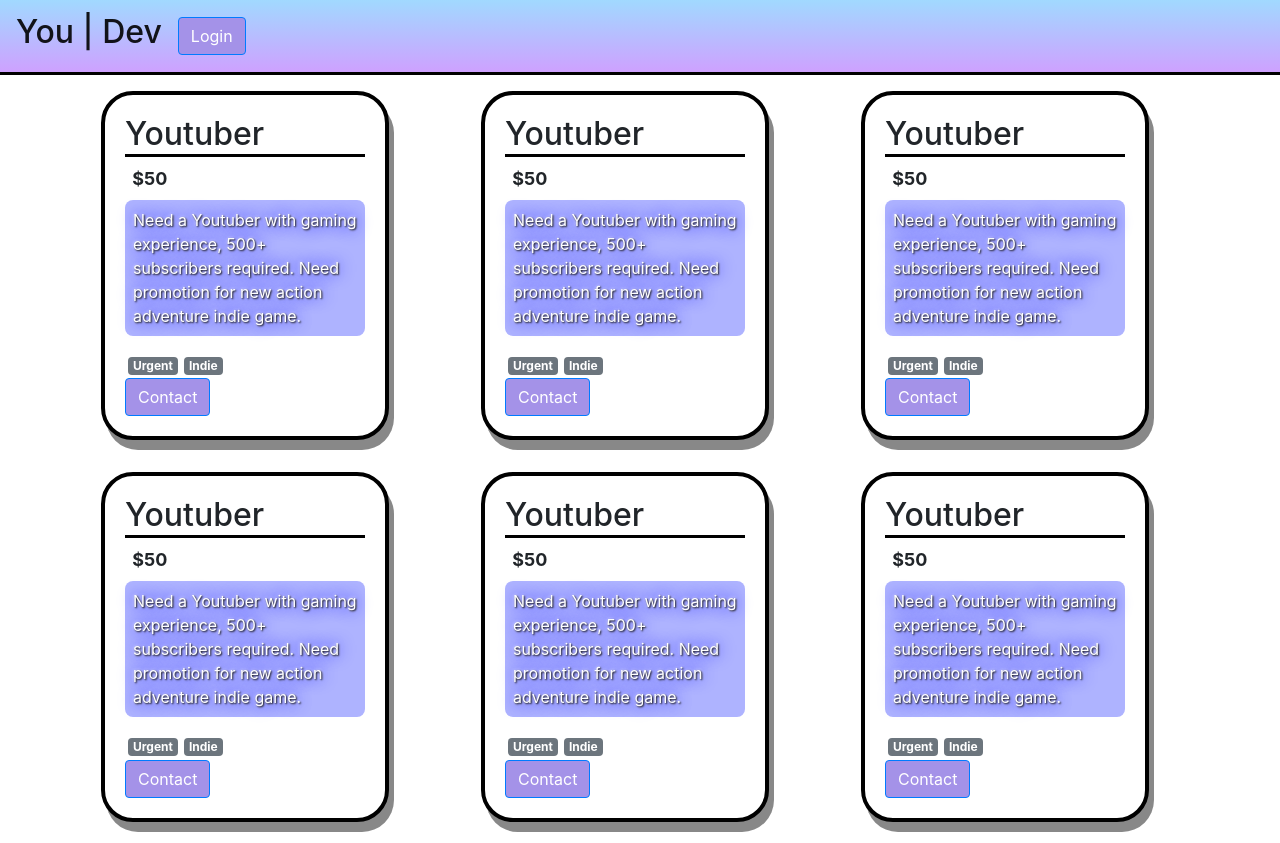
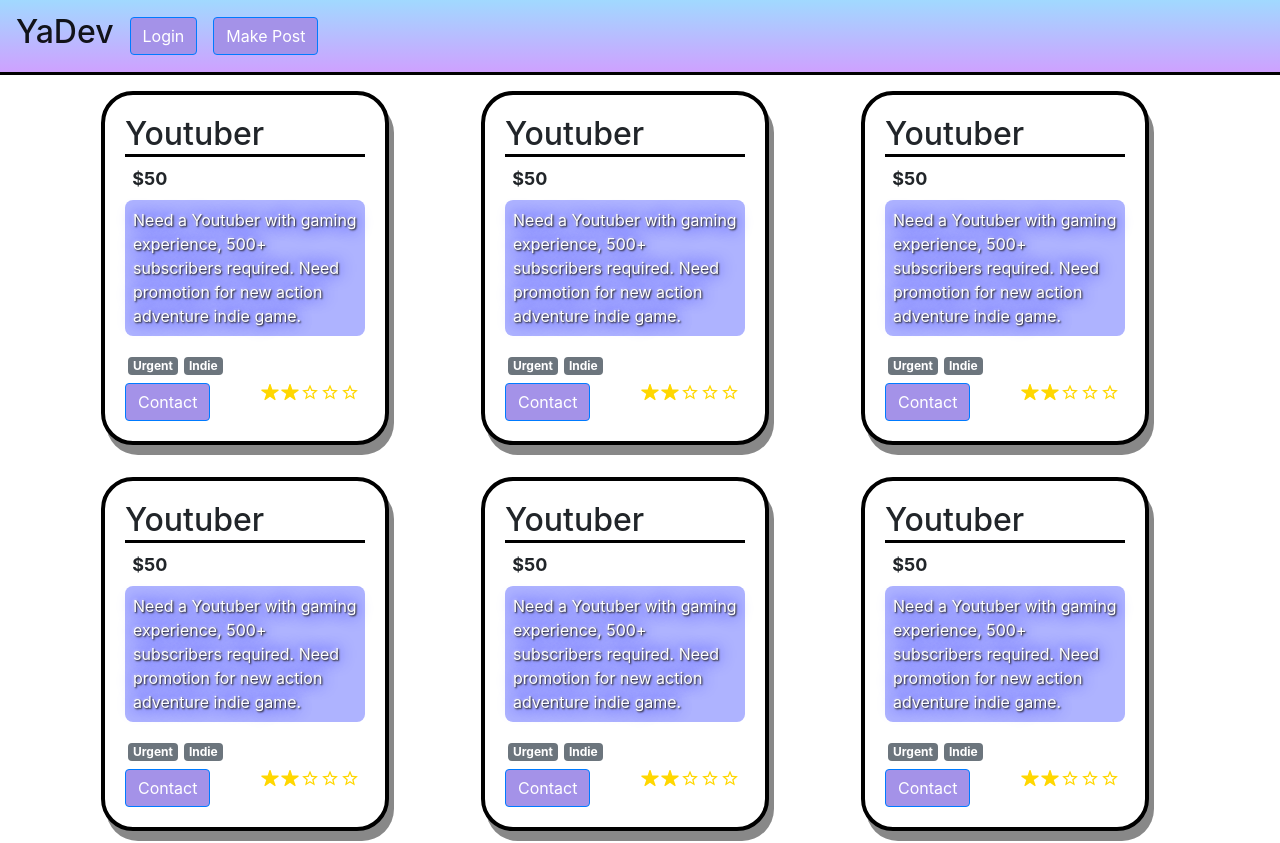
Before and after one commit to cbrintnall/yadev, a React (Create React App) app: page / in a window 1280 px wide. Shown: the top 843 px of the page. Built offline with nearby package versions, Linux system fonts and the light colour scheme.

Commit message:
Add posting, add rating component, add rating to post card, cleaned up button styling

```diff
--- a/src/App.js
+++ b/src/App.js
@@ -7,51 +7,19 @@ import {
 } from 'react-router-dom';
 import Home from './components/Home';
 import ContactPage from './components/ContactPage';
-import LoginModal from './components/LoginModal';
-import Form from 'react-bootstrap/Form';
-import Navbar from 'react-bootstrap/Navbar';
-import YouDevButton from './components/YouDevButton';
+import MainNav from './components/MainNav';
 
 export default class App extends React.Component {
   constructor() {
     super();
-
-    this.state = {
-      showLoginModal: false
-    }
-  }
-
-  getAccountButton() {
-    if (this.state.loggedIn) {
-        return (
-            <YouDevButton
-                onClick={() => console.log("Logging out.")}
-                text="Logout"
-            />
-        )
-    } else {
-        return (
-            <YouDevButton
-                onClick={() => this.setState({showLoginModal: !this.state.showLoginModal})}
-                text="Login"
-            />
-        )
-    }
   }
 
   render() {
     return (
       <div>
-        <Navbar expand="lg" style={{backgroundImage: "linear-gradient(#A1D9FF, #CEA1FF)", borderBottom: "3px solid black"}}>
-          <Navbar.Brand href=""><h2>You | Dev</h2></Navbar.Brand>
-          <LoginModal
-              show={this.state.showLoginModal}
-              onHide={() => this.setState({showLoginModal: false})}
-          />
-          <Form inline>
-              {this.getAccountButton()}
-          </Form>
-        </Navbar>
+        <MainNav
+          loggedIn={false}
+        />
         <Router>
           <Switch>
             <Route exact path="/" component={Home} />
@@ -59,7 +27,6 @@ export default class App extends React.Component {
           </Switch>
         </Router>
       </div>
-
     );
  }
 }
--- a/src/components/ContactModal.js
+++ b/src/components/ContactModal.js
@@ -20,7 +20,8 @@ export default class ContactModal extends React.Component {
             submitting: false,
             submitted: false,
             submitTimer: undefined,
-            errors: ""
+            errors: "",
+            text: ""
         }
 
         this.textRef = React.createRef();
@@ -39,15 +40,18 @@ export default class ContactModal extends React.Component {
 
     onSubmitClick() {
         if (this.textRef.current) {
-            if (this.textRef.current.value.length < 1) {
+            const currentText = this.textRef.current.value;
+            if (currentText.length < 1) {
                 this.setState({errors: "No text entered."})
                 return;
             }
 
-            if (this.textRef.current.value.length < MINIMUM_MESSAGE_LENGTH) {
+            if (currentText.length < MINIMUM_MESSAGE_LENGTH) {
                 this.setState({errors: `Message must be at least ${MINIMUM_MESSAGE_LENGTH} characters.`})
                 return;
             }
+
+            this.setState({errors: "", text: currentText});
         }
 
         if (this.state.confirmed) {
@@ -106,9 +110,17 @@ export default class ContactModal extends React.Component {
                     style={{borderRadius: "3px solid black"}}
                 >
                     <InputGroup className="mb-3">
-                        <FormControl as="textarea" ref={this.textRef} />
+                        <FormControl
+                            as="textarea"
+                            ref={this.textRef}
+                            style={{borderRadius: "7px", border: "3px solid black"}}
+                        />
                     </InputGroup>
+                    <div style={{color:"LightSlateGrey", textAlign: "center"}}>
+                        Remember to not share any passwords or credit card numbers.
+                    </div>
                     <div style={{color: "red"}}>
+                        {this.state.errors ? <hr /> : <span></span>}
                         {this.state.errors}
                     </div>
                 </Modal.Body>
--- a/src/components/Home.js
+++ b/src/components/Home.js
@@ -1,10 +1,6 @@
 import React from 'react';
-import Navbar from 'react-bootstrap/Navbar';
 import PostList from './PostList';
-import Form from 'react-bootstrap/Form';
 import Container from 'react-bootstrap/Container';
-import YouDevButton from './YouDevButton';
-import LoginModal from './LoginModal';
 import ContactModal from './ContactModal';
 
 function createFakePosts() {
@@ -17,8 +13,7 @@ function createFakePosts() {
         askingPrice: 50,
         isDev: true,
         tags: ["Urgent", "Indie"],
-        avgRating: 5
-        // createdAt:
+        avgRating: 2
     };
 
     let arr = [];
--- /dev/null
+++ b/src/components/MainNav.js
@@ -0,0 +1,63 @@
+import React from 'react';
+import Navbar from 'react-bootstrap/Navbar';
+import LoginModal from './LoginModal';
+import Form from 'react-bootstrap/Form';
+import YouDevButton from './YouDevButton';
+import PostModal from './PostModal';
+
+class MainNav extends React.Component {
+    constructor() {
+        super();
+
+        this.state = {
+            showLoginModal: false,
+            showPostModal: false
+        }
+    }
+
+    getAccountButton() {
+        if (this.props.loggedIn) {
+            return (
+                <YouDevButton
+                    onClick={() => console.log("Logging out.")}
+                    text="Logout"
+                />
+            )
+        } else {
+            return (
+                <YouDevButton
+                    onClick={() => this.setState({showLoginModal: !this.state.showLoginModal})}
+                    text="Login"
+                />
+            )
+        }
+    }
+
+    render() {
+        return (
+            <Navbar expand="lg" style={{backgroundImage: "linear-gradient(#A1D9FF, #CEA1FF)", borderBottom: "3px solid black"}}>
+                <Navbar.Brand href="">
+                    <h2>YaDev</h2>
+                </Navbar.Brand>
+                <LoginModal
+                    show={this.state.showLoginModal}
+                    onHide={() => this.setState({showLoginModal: false})}
+                />
+                <PostModal
+                    show={this.state.showPostModal}
+                    onHide={() => this.setState({showPostModal: false})}
+                />
+                <Form inline>
+                    {this.getAccountButton()}
+                    <YouDevButton
+                        style={{marginLeft: "1rem"}}
+                        text="Make Post"
+                        onClick={() => this.setState({showPostModal: true})}
+                    />
+                </Form>
+            </Navbar>
+        )
+    }
+}
+
+export default MainNav;
--- a/src/components/PostList.js
+++ b/src/components/PostList.js
@@ -1,14 +1,73 @@
 import React from 'react';
 import Card from 'react-bootstrap/Card';
 import Badge from 'react-bootstrap/Badge';
-import Button from 'react-bootstrap/Button';
 import Col from 'react-bootstrap/Col';
 import Row from 'react-bootstrap/Row';
 import YouDevButton from './YouDevButton';
+import Rating from './Rating';
+
+class Post extends React.Component {
+    constructor() {
+        super();
+    }
+
+    render() {
+        return (
+        <Card style={{
+                width: '18rem',
+                borderRadius: '2rem',
+                margin: "1rem",
+                boxShadow: "5px 10px #888888",
+                border: "4px solid black"
+            }}
+        >
+            <Card.Body>
+                <Card.Title><h2 style={{borderBottom: "3px solid black"}}>{this.props.post.isDev ? "Youtuber" : "Developer"}</h2></Card.Title>
+                <Card.Subtitle>
+                    <h4>
+                        <Badge>${this.props.post.askingPrice}</Badge>
+                    </h4>
+                </Card.Subtitle>
+                <Card.Text style={{ backgroundColor: "#AEB3FF", padding: ".5rem", borderRadius: ".5rem" }}>
+                    <span
+                        style={{textShadow: "1px 1px 2px black, 0 0 1em blue, 0 0 0.2em", color: "white"}}
+                    >{this.props.post.description}</span>
+                </Card.Text>
+                {
+                    this.props.post.tags.map((tag, j) => {
+                        return (
+                            <Badge
+                                key={j}
+                                variant="secondary"
+                                style={{ margin: ".2rem" }}
+                            > {tag} </Badge>
+                        );
+                    })
+                }
+                <Row>
+                    <Col>
+                        <YouDevButton
+                        style={{marginTop: ".3rem"}}
+                        text="Contact"
+                        onClick={() => this.props.onContact(this.props.post)}
+                    />
+                    </Col>
+                    <Col>
+                        <Rating ratings={this.props.post.avgRating}/>
+                    </Col>
+                </Row>
+            </Card.Body>
+        </Card>
+        )
+    }
+}
 
 export default class PostList extends React.Component {
     constructor() {
         super();
+
+        this.createPosts = this.createPosts.bind(this);
+        this.onContact = this.onContact.bind(this);
     }
 
     onContact(post) {
@@ -21,45 +80,10 @@ export default class PostList extends React.Component {
         return this.props.posts.map((post, i) => {
             return (
                 <Col key={i}>
-                    <Card style={{
-                        width: '18rem',
-                        borderRadius: '2rem',
-                        margin: "1rem",
-                        boxShadow: "5px 10px #888888",
-                        border: "4px solid black"
-                    }}
-                    >
-                        <Card.Body>
-                            <Card.Title><h2 style={{borderBottom: "3px solid black"}}>{post.isDev ? "Youtuber" : "Developer"}</h2></Card.Title>
-                            <Card.Subtitle>
-                                <h4>
-                                    <Badge>${post.askingPrice}</Badge>
-                                </h4>
-                            </Card.Subtitle>
-                            <Card.Text style={{ backgroundColor: "#AEB3FF", padding: ".5rem", borderRadius: ".5rem" }}>
-                                <span
-                                    style={{textShadow: "1px 1px 2px black, 0 0 1em blue, 0 0 0.2em", color: "white"}}
-                                >{post.description}</span>
-                            </Card.Text>
-                            {
-                                post.tags.map((tag, j) => {
-                                    return (
-                                        <Badge
-                                            key={j}
-                                            variant="secondary"
-                                            style={{ margin: ".2rem" }}
-                                        > {tag} </Badge>
-                                    );
-                                })
-                            }
-                            <br />
-                            <YouDevButton
-                                style={{marginTop: ".3rem"}}
-                                text="Contact"
-                                onClick={() => this.onContact(post)}
-                            ></YouDevButton>
-                        </Card.Body>
-                    </Card>
+                    <Post
+                        post={post}
+                        onContact={this.onContact}
+                    />
                 </Col>
             )
         })
--- /dev/null
+++ b/src/components/Rating.js
@@ -0,0 +1,50 @@
+import React from 'react';
+import { IoIosStar, IoMdStarOutline } from 'react-icons/io';
+
+const MAX_RATING = 5;
+
+class Rating extends React.Component {
+    constructor() {
+        super();
+    }
+
+    getRatings() {
+        const ratings = [];
+
+        for (let i = 0; i < this.props.ratings; i++) {
+            ratings.push(
+                <IoIosStar
+                    key={i}
+                    style={{
+                        fontSize: "20px",
+                        color: "gold"
+                    }}
+                />
+            )
+        }
+
+        for (let i = 0; i < MAX_RATING - this.props.ratings; i++) {
+            ratings.push(
+                <IoMdStarOutline
+                    key={i}
+                    style={{
+                        fontSize: "20px",
+                        color: "gold"
+                    }}
+                />
+            )
+        }
+
+        return ratings;
+    }
+
+    render() {
+        return (
+            <div>
+                {this.getRatings()}
+            </div>
+        )
+    }
+}
+
+export default Rating;
--- a/src/components/YouDevButton.js
+++ b/src/components/YouDevButton.js
@@ -10,7 +10,10 @@ export default class YouDevButton extends React.Component {
         return (
             <Button
                 {...this.props}
-                style={{backgroundColor: "#A492E8"}}
+                style={{
+                    backgroundColor: "#A492E8",
+                    color: "white",
+                    ...this.props.style}}
             >
                 {this.props.text}
             </Button>
```
Also changed, not shown: src/components/PostModal.js (+90 -0 lines).
